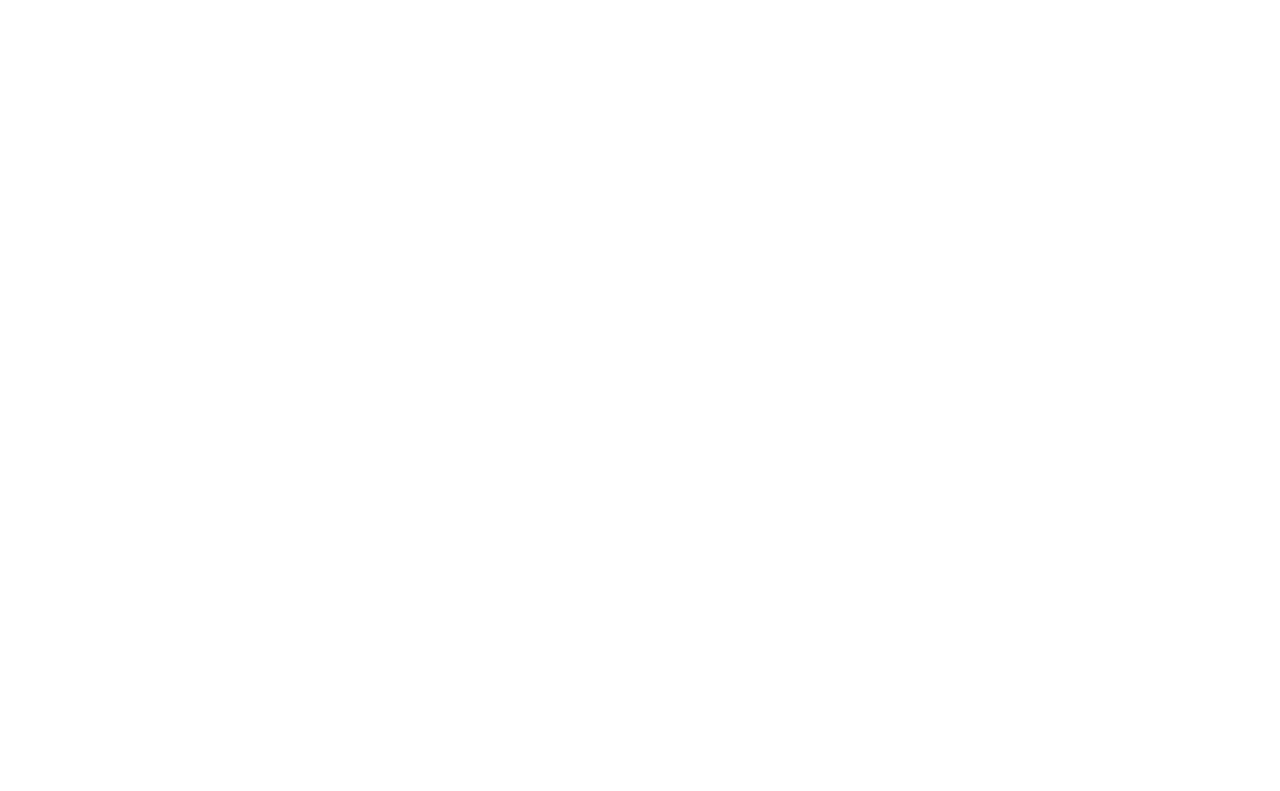
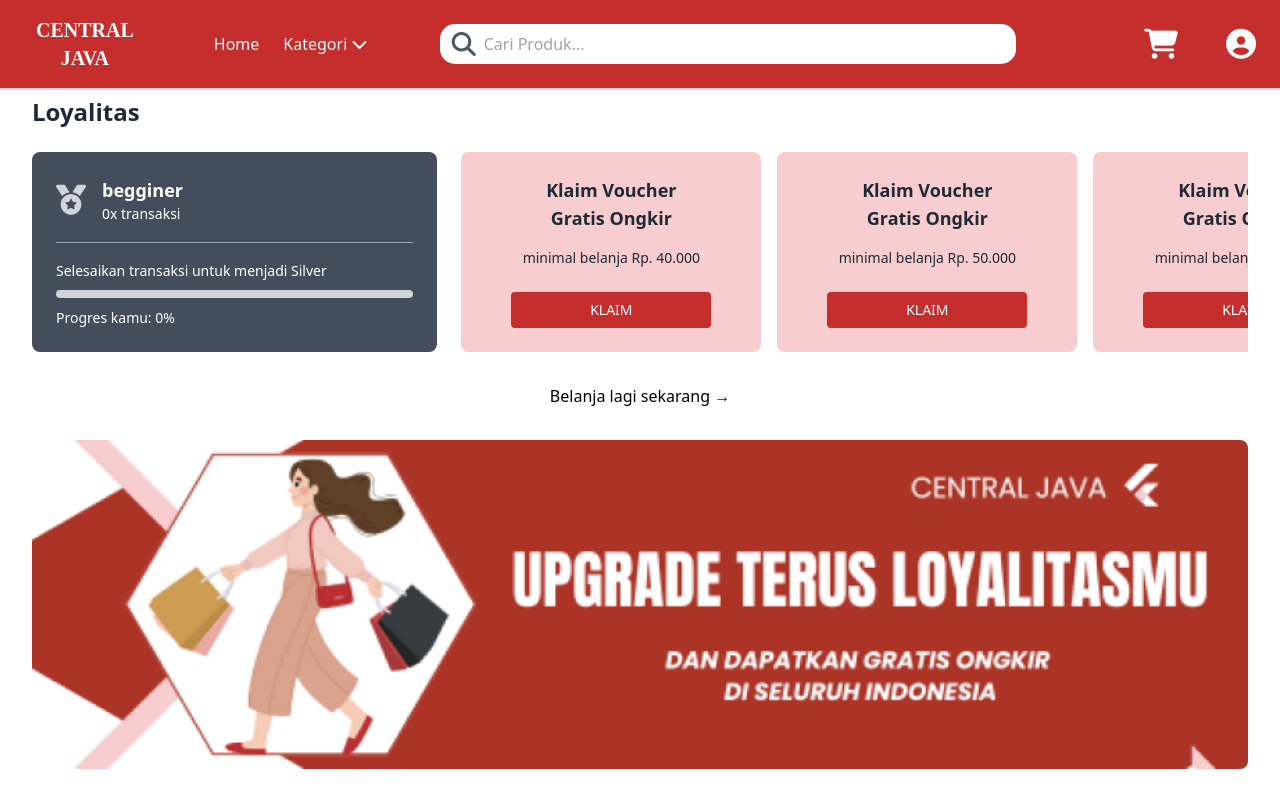
Before and after one commit to Giafn/react-central-java, a React (Vite) app: page /loyalitas in a window 1280 px wide. Before the commit this address had no page. Shown: the top 791 px of the page. Built offline with nearby package versions, Linux system fonts and the light colour scheme; no server answers.

Commit message:
update loyalitas

```diff
--- a/src/App.jsx
+++ b/src/App.jsx
@@ -10,7 +10,7 @@
 import VerificationCode from "./pages/VerificationCode";
 import NewPassword from "./pages/NewPassword";
 import Profile from "./pages/Profile";
-// import Loyalitas from "./pages/Loyalitas";
+import Loyalitas from "./pages/loyalitas";
 import Keranjang from "./pages/Keranjang";
 import Pengiriman from "./pages/Pengiriman";
 import Pembayaran from "./pages/Pembayaran";
@@ -72,7 +72,7 @@
             <Profile />
           </PrivateRoute>
         } />
-        {/* <Route path="/loyalitas" element={<Loyalitas />} /> */}
+        <Route path="/loyalitas" element={<Loyalitas />} />
         <Route path="/keranjang" element={
           <PrivateRoute admin={false}>
             <Keranjang />
--- a/src/pages/loyalitas.jsx
+++ b/src/pages/loyalitas.jsx
@@ -1,4 +1,5 @@
-import React, { useState } from "react";
+import React, { useState, useEffect } from "react";
+import axios from "axios";
 import Header from "../components/Header";
 import Footer from "../components/Footer";
 
@@ -9,8 +10,9 @@
     { id: 3, text: "KLAIM", isDisabled: false, buttonColor: "#C62E2E", color: "white", voucher: "", minPrice: 60000 },
     { id: 4, text: "KLAIM", isDisabled: false, buttonColor: "#C62E2E", color: "white", voucher: "", minPrice: 70000 },
     { id: 5, text: "KLAIM", isDisabled: false, buttonColor: "#C62E2E", color: "white", voucher: "", minPrice: 80000 },
-    { id: 6, text: "KLAIM", isDisabled: false, buttonColor: "#C62E2E", color: "white", voucher: "", minPrice: 100000 }
+    { id: 6, text: "KLAIM", isDisabled: false, buttonColor: "#C62E2E", color: "white", voucher: "", minPrice: 100000 },
   ]);
+  const [royalty, setRoyalty] = useState({ level: "begginer", percent: 0, jumlah_transaksi: 0 });
 
   const voucherList = {
     DISKON10: { discountPercentage: 10, maxDiscount: 10000 },
@@ -18,8 +20,27 @@
     BELANJA30: { discountPercentage: 15, maxDiscount: 15000 },
     POTONGAN50: { discountPercentage: 50, maxDiscount: 50000 },
     SALE25: { discountPercentage: 25, maxDiscount: 25000 },
-    HAPPYSHOP: { discountPercentage: 30, maxDiscount: 30000 }
+    HAPPYSHOP: { discountPercentage: 30, maxDiscount: 30000 },
   };
+
+  useEffect(() => {
+    const fetchRoyalty = async () => {
+      try {
+        const token = localStorage.getItem("token");
+        const response = await axios.get("http://localhost:3000/api/royalties/", {
+          headers: {
+            Authorization: `Bearer ${token}`,
+          },
+        });
+        setRoyalty(response.data);
+      } catch (error) {
+        console.error("Error fetching royalty data:", error);
+        alert("Gagal memuat data loyalitas. Silakan coba lagi.");
+      }
+    };
+
+    fetchRoyalty();
+  }, []);
 
   const showCode = (id) => {
     const voucherCodes = Object.keys(voucherList);
@@ -34,7 +55,7 @@
               isDisabled: true,
               buttonColor: "#FFFFFF",
               color: "black",
-              voucher: randomVoucher
+              voucher: randomVoucher,
             }
           : button
       )
@@ -59,16 +80,29 @@
             <div className="flex items-center space-x-4">
               <i className="fas fa-medal text-3xl text-gray-300"></i>
               <div>
-                <h2 className="text-lg font-bold">Silver</h2>
-                <p className="text-sm">3x transaksi</p>
+                <h2 className="text-lg font-bold">{royalty.level}</h2>
+                <p className="text-sm">{royalty.jumlah_transaksi}x transaksi</p>
               </div>
             </div>
             <div className="border-t border-gray-400 my-4"></div>
-            <p className="text-sm">Selesaikan 5x transaksi untuk menjadi Gold</p>
-            <div className="w-full bg-gray-300 rounded-full h-2 mt-2">
-              <div className="bg-red-500 h-2 rounded-full" style={{ width: "60%" }}></div>
-            </div>
-            <p className="mt-2 text-sm">Kamu telah menyelesaikan 3x transaksi</p>
+            {royalty.level !== "platinum" && (
+              <>
+                <p className="text-sm">
+                  Selesaikan transaksi untuk menjadi{" "}
+                  {royalty.level === "begginer" ? "Silver" : royalty.level === "silver" ? "Gold" : "Platinum"}
+                </p>
+                <div className="w-full bg-gray-300 rounded-full h-2 mt-2">
+                  <div className="bg-red-500 h-2 rounded-full" style={{ width: `${royalty.percent}%` }}></div>
+                </div>
+                <p className="mt-2 text-sm">Progres kamu: {Math.round(royalty.percent)}%</p>
+              </>
+            )}
+            {royalty.level === "platinum" && (
+              <>
+                <p className="text-sm">Selamat! Kamu telah mencapai level tertinggi: Platinum</p>
+                <div className="w-full bg-red-500 rounded-full h-2 mt-2"></div>
+              </>
+            )}
           </div>
 
           <div className="flex-1 overflow-x-auto flex space-x-4 py-4 lg:py-0">
@@ -79,7 +113,7 @@
                 style={{
                   width: "300px",
                   height: "200px",
-                  backgroundColor: "#F7CDCF"
+                  backgroundColor: "#F7CDCF",
                 }}
               >
                 <h2 className="text-lg font-bold">
@@ -93,7 +127,7 @@
                   style={{
                     width: "200px",
                     backgroundColor: button.buttonColor,
-                    color: button.color
+                    color: button.color,
                   }}
                   onClick={() => showCode(button.id)}
                   disabled={button.isDisabled}
@@ -101,7 +135,6 @@
                   {button.text}
                 </button>
 
-                {/* Salin kode jika voucher tersedia */}
                 {button.voucher && (
                   <button
                     onClick={() => copyToClipboard(button.voucher)}
@@ -114,7 +147,6 @@
             ))}
           </div>
         </div>
-
         <div className="flex justify-center items-center mb-8">
           <a className="text-black hover:underline" href="/home">
             Belanja lagi sekarang →
```
